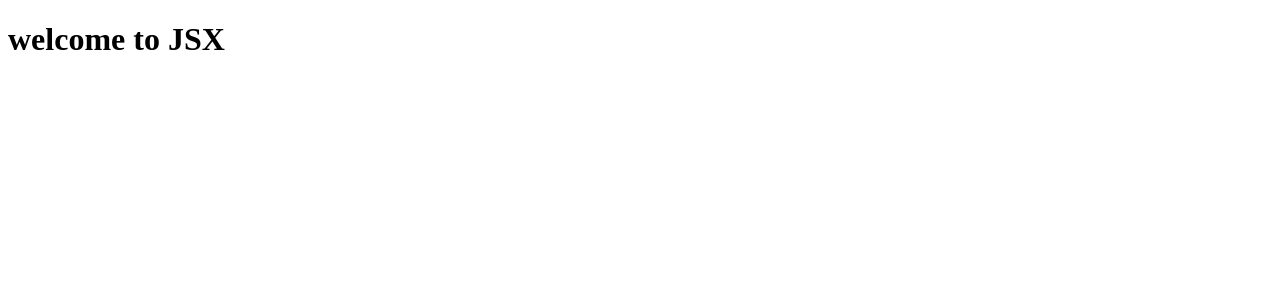
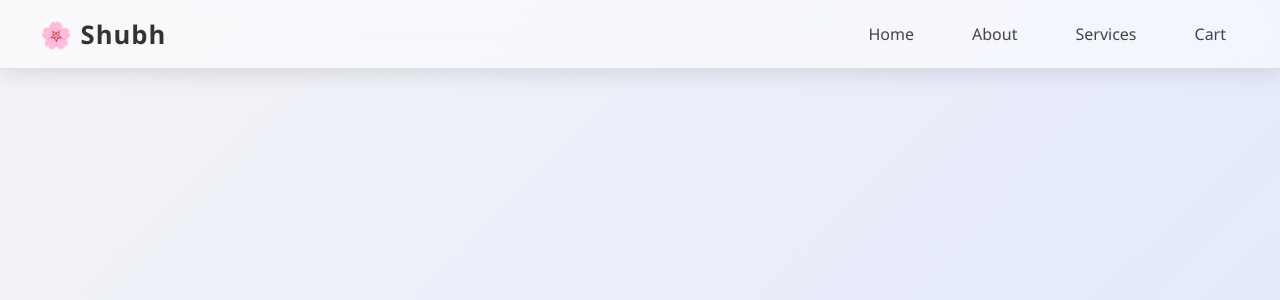
Before and after one commit to shubhalife/react-work, a React (Vite) app: page / in a window 1280 px wide. Shown: the top 300 px of the page. Built offline with nearby package versions, Linux system fonts and the light colour scheme.

Commit message:
ep 4 header section created

```diff
--- a/App.js
+++ b/App.js
@@ -1,24 +1,45 @@
 import React from "react";
 import ReactDOM from "react-dom/client";
-const heading = React.createElement("h1", { id: "heading" }, "Hello welcome");
-const jsxheading = (
-  <h1 id="heading" className="head" tabIndex={5}>
-    Welcome to js
-  </h1>
-);
 
-const HeadingComponent = () => <h1>hello</h1>;
+/**
+ * Header
+ *  - logo
+ *  - Nav links
+ * Body
+ *  - Search
+ *  - RestuarantComponent
+ *      - Restuarant Cards
+ * Footer
+ *  - Copyright
+ *  - Address
+ *  - Contact
+ */
 
-const HeadingComponent1 = () => {
-  return <h1>hellooo</h1>;
+const Header = () => {
+  return (
+    <header>
+      <div className="logo">🌸 Shubh</div>
+      <nav>
+        <ul>
+          <li>
+            <a href="#">Home</a>
+          </li>
+          <li>
+            <a href="#">About</a>
+          </li>
+          <li>
+            <a href="#">Services</a>
+          </li>
+          <li>
+            <a href="#">Cart</a>
+          </li>
+        </ul>
+      </nav>
+    </header>
+  );
 };
 
-const HeadingComponent2 = () => (
-  <h1 className="h1" id="ddd">
-    welcome to JSX
-  </h1>
-);
-
+const AppLayout = () => <div id="app">{Header()}</div>;
 const root = ReactDOM.createRoot(document.getElementById("root"));
 
-root.render(<HeadingComponent2 />);
+root.render(<AppLayout />);
--- a/index.css
+++ b/index.css
@@ -1,3 +1,66 @@
-#heading {
-  color: darkblue;
+body {
+  margin: 0;
+  font-family: "Segoe UI", Tahoma, Geneva, Verdana, sans-serif;
+  background: linear-gradient(135deg, #f3f4f6, #e0e7ff);
+  height: 100vh;
 }
+
+header {
+  position: fixed;
+  top: 0;
+  left: 0;
+  right: 0;
+  padding: 15px 40px;
+  background: rgba(255, 255, 255, 0.5);
+  border-bottom: 1px solid rgba(0, 0, 0, 0.1);
+  backdrop-filter: blur(12px);
+
+  display: flex; /* Flex container */
+  justify-content: space-between; /* Logo left, nav right */
+  align-items: center; /* Center vertically */
+  gap: 20px; /* Space between items */
+
+  box-shadow: 0 6px 20px rgba(0, 0, 0, 0.1);
+  z-index: 1000;
+}
+
+.logo {
+  font-size: 1.6rem;
+  font-weight: bold;
+  color: #333;
+  letter-spacing: 1px;
+
+  display: flex; /* Flex to align logo elements if needed */
+  align-items: center;
+  gap: 8px;
+}
+
+nav {
+  display: flex;
+  align-items: center;
+}
+
+nav ul {
+  list-style: none;
+  display: flex;
+  gap: 30px; /* Equal spacing between links */
+  margin: 0;
+  padding: 0;
+}
+
+nav ul li a {
+  text-decoration: none;
+  font-size: 1rem;
+  color: #444;
+  padding: 8px 14px;
+  border-radius: 10px;
+  transition: all 0.3s ease;
+  display: flex; /* Makes padding clickable nicely */
+  align-items: center;
+}
+
+nav ul li a:hover {
+  color: #21e70f;
+  background: rgba(16, 189, 3, 0.05);
+  box-shadow: 0 0 10px rgba(0, 0, 0, 0.15);
+}
```
